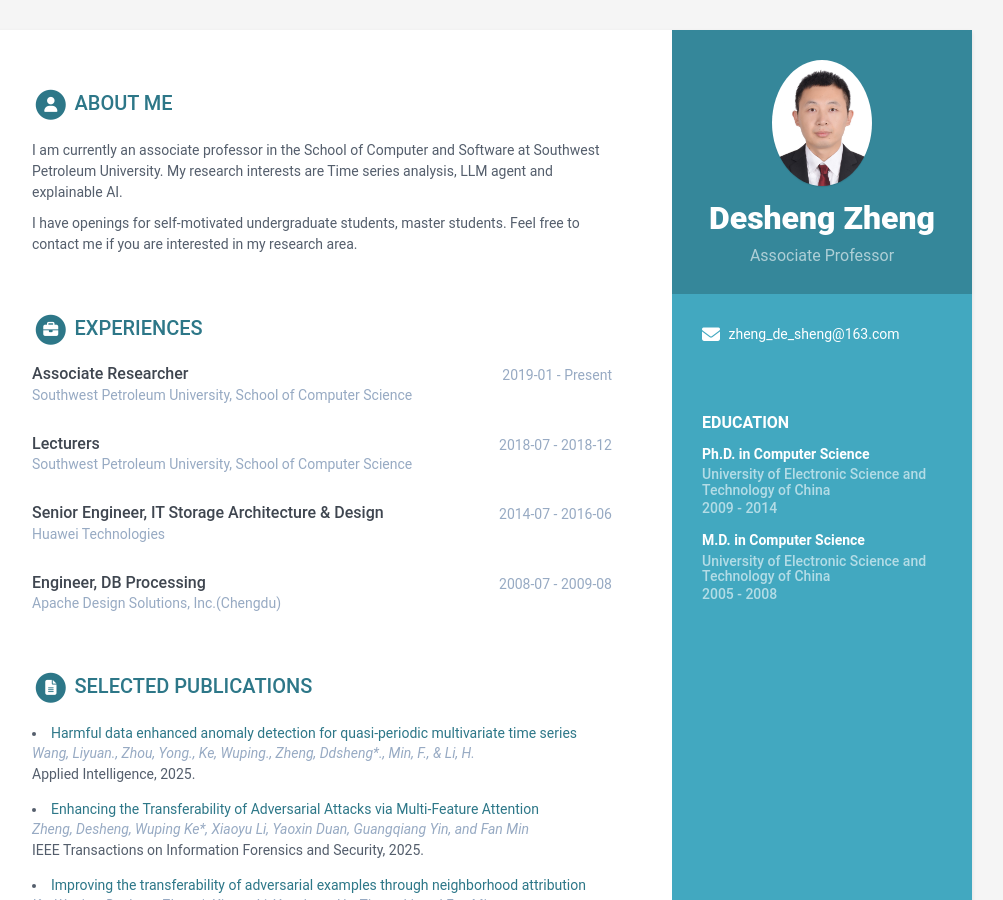
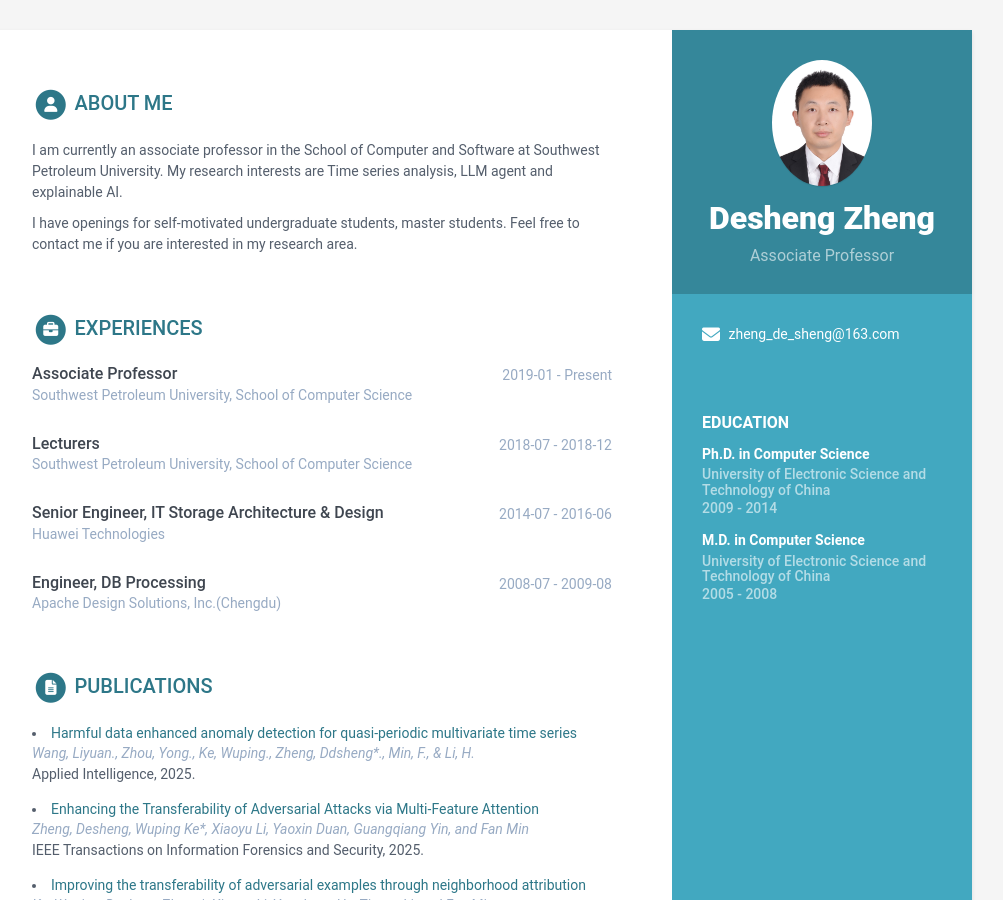
Before and after one commit to DeshengZheng/online-cv, a Jekyll site: the page built from index.html, in a window 1280 px wide and 900 px high. Shown: the whole window, without its empty margins (168-1171 px from the left). Built offline with Jekyll 4.4.1, drawn with Linux system fonts in a browser that asks for light colours.

Commit message:
Update data.yml

```diff
--- a/_data/data.yml
+++ b/_data/data.yml
@@ -98,7 +98,7 @@ education:
 experiences:
   title: Experiences
   info:
-  - role: Associate Researcher
+  - role: Associate Professor
     time: 2019-01 - Present
     company: Southwest Petroleum University, School of Computer Science
 
@@ -258,7 +258,7 @@ experiences:
 
 
 publications:
-  title: Selected Publications
+  title: Publications
 #  intro: |
 #    You can list your publications in this section. Lorem ipsum dolor sit
 #    amet, consectetur adipiscing elit. Vestibulum et ligula in nunc
```
